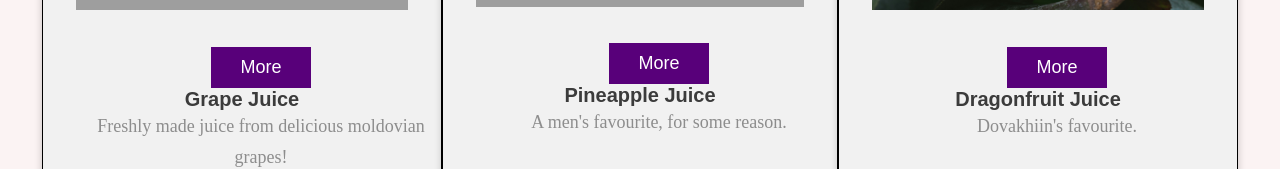
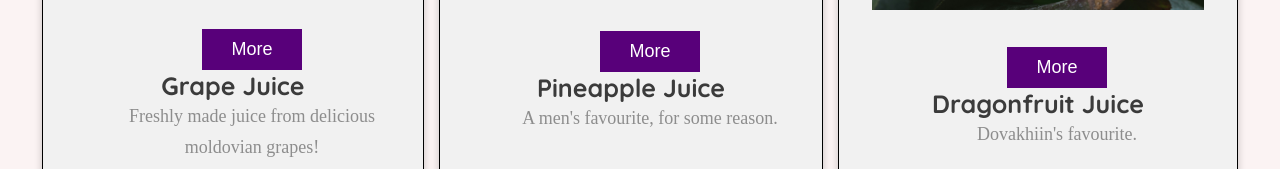
Before and after one commit to MaccSob/ShopReact, a React (Vite) app: page /Browse in a window 1280 px wide. Shown: the part 601-770 px from the top of the page. Built offline with nearby package versions, Linux system fonts and the light colour scheme; grey boxes are pictures that could not be loaded.

Commit message:
changed/added fonts

```diff
--- a/src/components/Browse/Browse.css
+++ b/src/components/Browse/Browse.css
@@ -1,7 +1,11 @@
+
+
+
 .grid {
     display: grid;
     grid-template-columns: auto auto auto;
     padding: 10px;
+    gap: 15px;
   }
   .grid > div, .card {
     background-color: #f1f1f1;
@@ -25,7 +29,13 @@
   text-align: center;
 
   }
+  .card > h4 {
+    font: var(--second-font);
+    font-weight: 900;
+    font-size: 25px;
+  }
   .card button {
+
     border: none;
     outline: 0;
     padding: 10px;
--- a/src/index.css
+++ b/src/index.css
@@ -1,12 +1,13 @@
-
+@import url('https://fonts.googleapis.com/css2?family=Quicksand:wght@300..700&display=swap');
+@import url('https://fonts.googleapis.com/css2?family=Barlow:ital,wght@0,100;0,200;0,300;0,400;0,500;0,600;0,700;0,800;0,900;1,100;1,200;1,300;1,400;1,500;1,600;1,700;1,800;1,900&display=swap');
 :root {
   --header-height: 3.5rem;
   --first-color: hsl(28, 88%, 62%);
   --title-color: hsl(0, 2%, 12%);
   --text-color: hsl(0, 0%, 23%);
   --body-color: hsl(0, 54%, 97%);
-  --body-font: "Montserrat", sans-serif;
-  --second-font: "Dancing Script", cursive;
+  --body-font: "Quicksand", sans-serif;
+  --second-font: "Barlow", cursive;
   --h2-font-size: 1.25rem;
   --small-font-size: 0.813rem;
   --font-semi-bold: 600;
```
